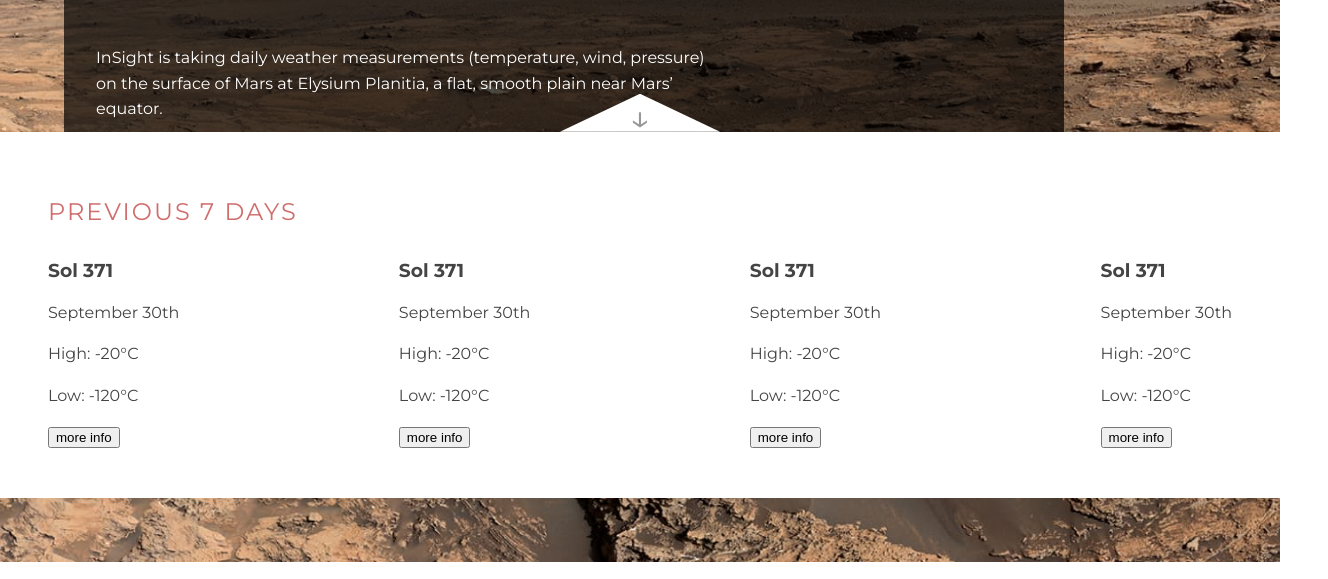
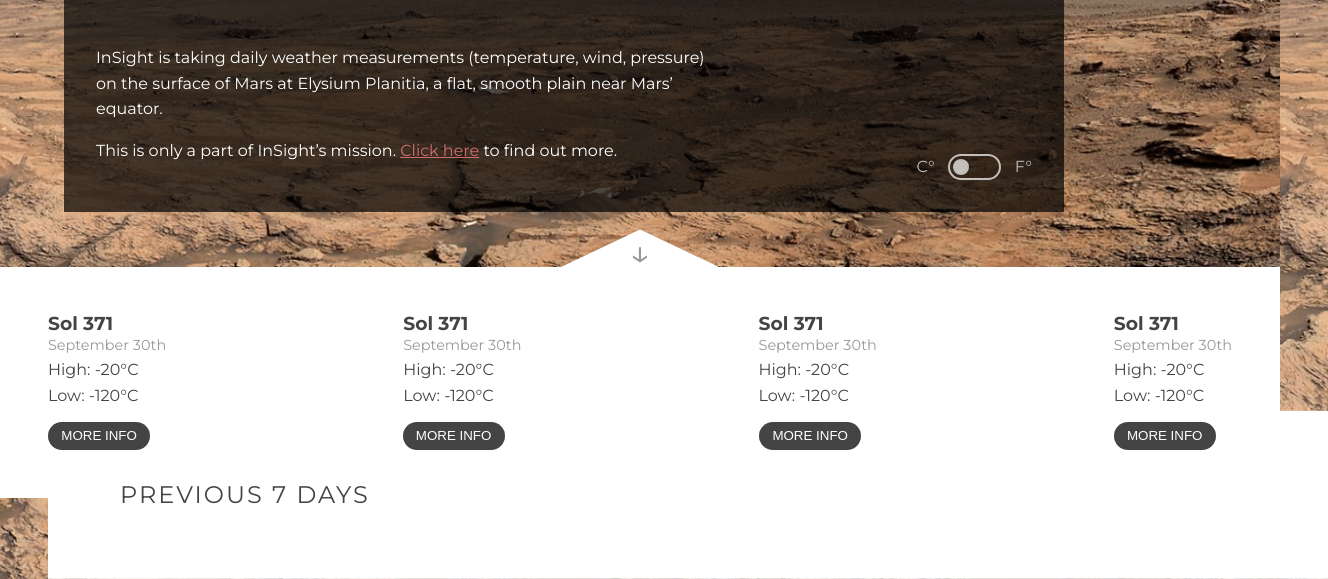
Before and after one commit to kaelif/mars-weather-app, a plain HTML site: page index.html in a window 1280 px wide. Shown: the part 302-881 px from the top of the page, 1328 px wide, since content can reach past the window. Drawn offline with Linux system fonts and the light colour scheme.

Commit message:
finished front end

```diff
--- a/css/main.scss
+++ b/css/main.scss
@@ -241,8 +241,34 @@ a {
     justify-content: space-between;
 }
 
+.previous-weather__title {
+    text-align: center;
+}
+
 .previous-day {
     opacity: 0;
+
+    & > * { margin: 0; }
+
+    &__date {
+        font-size: .9rem;
+        color: var(--clr-gray);
+    }
+
+    &__more-info {
+        border: 0;
+        cursor: pointer;
+        border-radius: 100vmax;
+        background: var(--clr-dark);
+        color: var(--clr-light);
+        text-transform: uppercase;
+        padding: .5em 1em;
+        margin-top: 1em;
+
+        &:hover {
+            background: var(--clr-gray);
+        }
+    }
 }
 
 .show-weather.previous-weather {
@@ -254,7 +280,42 @@ a {
         translateY(-10px);
     }
 
+    .previous-weather__title,
     .previous-day {
-        opacity: 1;
+        animation: slideUpIn 750ms forwards;
+    }
+
+    .previous-day:nth-child(1){
+        animation-delay: 100ms
+    }
+    .previous-day:nth-child(2){
+        animation-delay: 125ms
+    }
+    .previous-day:nth-child(3){
+        animation-delay: 150ms
+    }
+    .previous-day:nth-child(4){
+        animation-delay: 175ms
+    }
+    .previous-day:nth-child(5){
+        animation-delay: 200ms
+    }
+    .previous-day:nth-child(6){
+        animation-delay: 225ms
+    }
+    .previous-day:nth-child(7){
+        animation-delay: 300ms
     }
 }
+
+@keyframes slideUpIn {
+    0% {
+        opacity: 0;
+        transform: translate(50%);
+    }
+
+    100% {
+        opacity: 1;
+        transform: translate(0);
+    }
+}
--- a/index.html
+++ b/index.html
@@ -58,7 +58,7 @@
             <span>&#8593;</span> <span class="sr-only">Show previous weather</span>
         </button>
 
-        <h2 class="main-title">Previous 7 days</h2>
+        <h2 class="main-title previous-weather">Previous 7 days</h2>
 
         <div class="previous-days">
             <div class="previous-day">
```
Also changed, not shown: css/main.css, 1 other file.
